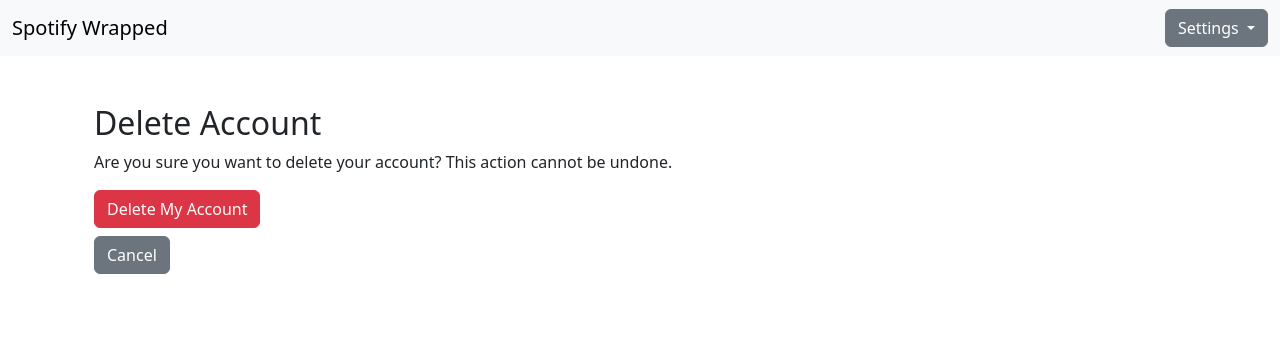
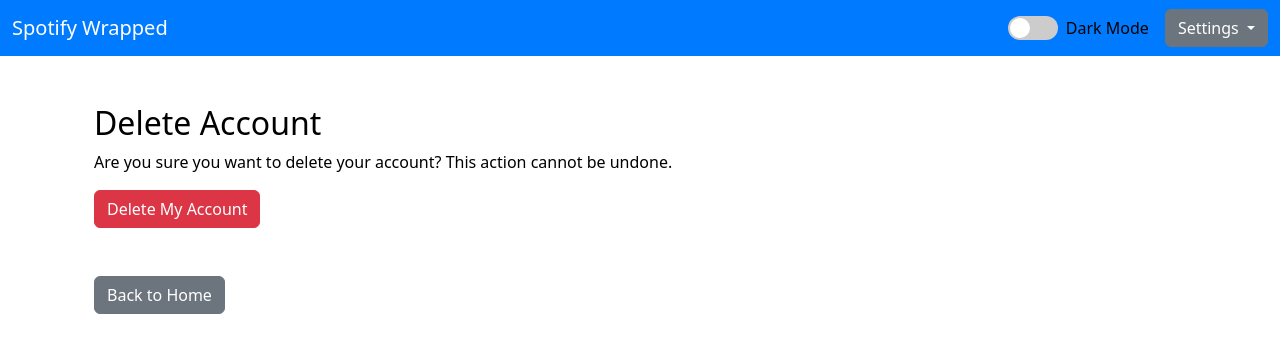
Before and after one commit to meghajt/SpotfyWrapped, a Django app: page /spotifywrapped/delete-account/ in a window 1280 px wide. Shown: the top 353 px of the page. Run offline with Django 5.2, Linux system fonts and the light colour scheme; a user stored in the database is signed in.

Commit message:
Added profile page and added dark mode toggle once user is logged in.

```diff
--- a/spotifywrapped/urls.py
+++ b/spotifywrapped/urls.py
@@ -11,5 +11,6 @@
     path("login/", views.login_view, name="login"),
     path('logout/', views.logout_view, name='logout'),
     path("home/", views.home, name="home"),
-    path("delete-account/", views.delete_account, name="delete_account")
+    path("delete-account/", views.delete_account, name="delete_account"),
+    path("profile/", views.profile, name="profile"),
 ]
--- a/spotifywrapped/views.py
+++ b/spotifywrapped/views.py
@@ -1,4 +1,3 @@
-from django.contrib.auth.decorators import login_required
 from django.contrib.auth.forms import AuthenticationForm
 from django.contrib.auth import login as auth_login
 from django.contrib.auth import logout
@@ -6,7 +5,6 @@
 from django.views.decorators.cache import cache_control
 from django.shortcuts import render, redirect
 from django.contrib.auth.decorators import login_required
-from django.contrib.auth import get_user_model
 from django.contrib import messages
 
 
@@ -54,3 +52,12 @@
         return redirect('landing')
 
     return render(request, 'delete_account.html')
+
+def profile(request):
+    user = request.user
+    context = {
+        'first_name': user.first_name,
+        'last_name': user.last_name,
+        'email': user.email,
+    }
+    return render(request, 'profile.html', context)
--- a/templates/base.html
+++ b/templates/base.html
@@ -6,22 +6,98 @@
     <title>{% block title %}Home Page{% endblock %}</title>
     <link href="https://cdn.jsdelivr.net/npm/bootstrap@5.3.0-alpha1/dist/css/bootstrap.min.css" rel="stylesheet">
     <script src="https://cdn.jsdelivr.net/npm/bootstrap@5.3.0-alpha1/dist/js/bootstrap.bundle.min.js"></script>
+    <style>
+        body {
+            background-color: #ffffff;
+            color: #000000;
+        }
+
+        body.dark-mode {
+            background-color: #1a1a1a;
+            color: #1db954;
+        }
+
+        .navbar-light {
+            background-color: #007bff;
+        }
+
+        .navbar-light .navbar-brand {
+            color: #ffffff;
+        }
+
+        .navbar-light .navbar-brand:hover {
+            color: #f0f0f0;
+        }
+
+        .dark-mode .navbar-light {
+            background-color: #343a40;
+        }
+
+        .dark-mode .navbar-light .navbar-brand {
+            color: #1db954;
+        }
+
+        .form-switch {
+            display: flex;
+            align-items: center;
+            margin-right: 1rem;
+        }
+
+        .form-switch input[type="checkbox"] {
+            display: none;
+        }
+
+        .form-switch .toggle-label {
+            position: relative;
+            cursor: pointer;
+            width: 50px;
+            height: 24px;
+            background-color: #ccc;
+            border-radius: 50px;
+            transition: background-color 0.3s;
+        }
+
+        .form-switch .toggle-label::after {
+            content: '';
+            position: absolute;
+            width: 20px;
+            height: 20px;
+            background-color: #fff;
+            border-radius: 50%;
+            left: 2px;
+            top: 2px;
+            transition: transform 0.3s;
+        }
+
+        .form-switch input[type="checkbox"]:checked + .toggle-label {
+            background-color: #1db954;
+        }
+
+        .form-switch input[type="checkbox"]:checked + .toggle-label::after {
+            transform: translateX(26px);
+        }
+    </style>
 </head>
 <body>
-    <nav class="navbar navbar-expand-lg navbar-light bg-light">
+    <nav class="navbar navbar-expand-lg navbar-light">
         <div class="container-fluid">
             <a class="navbar-brand" href="{% url 'home' %}">Spotify Wrapped</a>
             <button class="navbar-toggler" type="button" data-bs-toggle="collapse" data-bs-target="#navbarNav" aria-controls="navbarNav" aria-expanded="false" aria-label="Toggle navigation">
                 <span class="navbar-toggler-icon"></span>
             </button>
             <div class="collapse navbar-collapse" id="navbarNav">
-                <div class="ms-auto">
+                <div class="ms-auto d-flex align-items-center">
+                    <div class="form-switch">
+                        <input type="checkbox" id="dark-mode-toggle">
+                        <label class="toggle-label" for="dark-mode-toggle"></label>
+                        <span class="ms-2">Dark Mode</span>
+                    </div>
                     <div class="dropdown">
                         <button class="btn btn-secondary dropdown-toggle" type="button" id="settingsDropdown" data-bs-toggle="dropdown" aria-expanded="false">
                             Settings
                         </button>
                         <ul class="dropdown-menu dropdown-menu-end" aria-labelledby="settingsDropdown">
-                            <li><a class="dropdown-item" href="#">Profile</a></li>
+                            <li><a class="dropdown-item" href="{% url 'profile' %}">Profile</a></li>
                             <li>
                                 <form id="logoutForm" action="{% url 'logout' %}" method="post">
                                     {% csrf_token %}
@@ -40,8 +116,22 @@
 
     <div class="container mt-5">
         {% block content %}
-
         {% endblock %}
     </div>
+
+    <script>
+        const toggle = document.getElementById('dark-mode-toggle');
+        const body = document.body;
+
+        toggle.addEventListener('change', () => {
+            body.classList.toggle('dark-mode');
+            localStorage.setItem('darkMode', body.classList.contains('dark-mode'));
+        });
+
+        if (localStorage.getItem('darkMode') === 'true') {
+            body.classList.add('dark-mode');
+            toggle.checked = true;
+        }
+    </script>
 </body>
 </html>
--- a/templates/delete_account.html
+++ b/templates/delete_account.html
@@ -8,9 +8,9 @@
     <p>Are you sure you want to delete your account? This action cannot be undone.</p>
     <form method="post">
         {% csrf_token %}
-        <button type="submit" class="btn btn-danger">Delete My Account</button>
+        <button type="submit" class="btn btn-danger mb-5">Delete My Account</button>
     </form>
-    <a href="{% url 'home' %}" class="btn btn-secondary mt-2">Cancel</a>
+        <a href="{% url 'home' %}" class="btn btn-secondary">Back to Home</a>
 
     {% if messages %}
         <div class="alert alert-success mt-3">
--- a/templates/landing.html
+++ b/templates/landing.html
@@ -55,7 +55,7 @@
             if (successMessage) {
                 setTimeout(() => {
                     successMessage.style.display = 'none';
-                }, 5000);
+                }, 2000);
             }
         }
     </script>
```
Also changed, not shown: templates/profile.html (added, +13 -0 lines), db.sqlite3.
